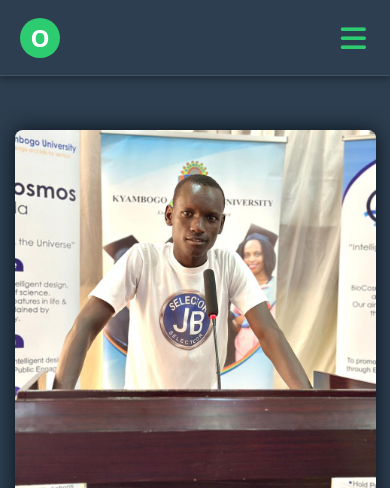
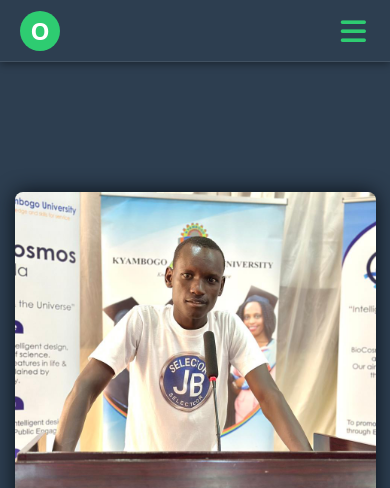
Before and after one commit to Pascal01dev/Pasikali_Developer_Portifolio, a website: page index.html in a window 390 px wide. Shown: the top 488 px of the page. Drawn offline with nearby package versions, Linux system fonts and the light colour scheme.

Commit message:
updated my portifolio

```diff
--- a/responsiveness.css
+++ b/responsiveness.css
@@ -1,14 +1,4 @@
 @media (max-width: 768px) {
-
-    body{
-        width: 100vw;
-        height: auto;
-        display: flex;
-        flex-direction: column;
-        align-items: center;
-        justify-content: center;
-        padding: 0px;
-    }
     main{
         width: 100vw;
         height: auto;
@@ -135,7 +125,7 @@
     .mobile-header {
         display: block;
         width: 100%;
-        position: fixed;
+        position: sticky;
         top: 0;
         left: 0;
         z-index: 1000;
@@ -148,7 +138,7 @@
         display: flex;
         align-items: center;
         justify-content: space-between;
-        padding: 12px 20px;
+        padding: 5px 20px;
     }
 
     /* Logo Styling */
```
